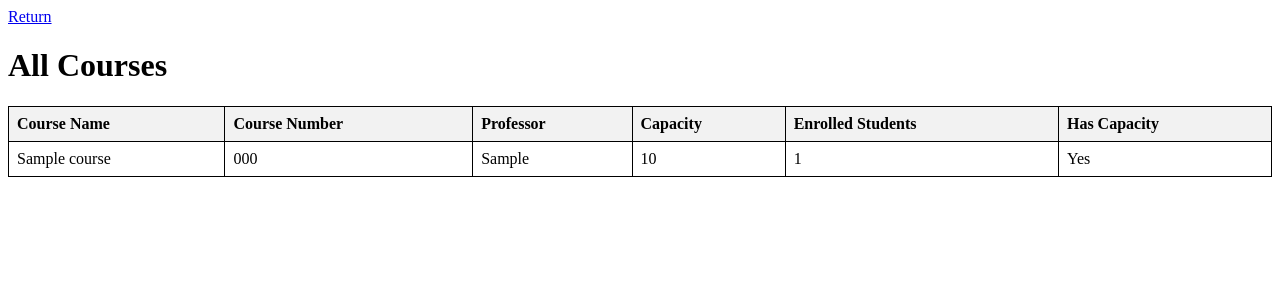
After one commit to sstafford4/CSE108-Mini-Project, a Flask app: page /teacher_all_courses in a window 1280 px wide. The commit adds this page. Shown: the top 300 px of the page. Run offline with Flask 3, Linux system fonts and the light colour scheme; the visitor is signed in with stand-in values (Sample User, id 1); tables that the repository leaves empty hold one stand-in row (values such as "Sample post").

Commit message:
Teachers can see all of the classes offered and all of the classes that they teach. Added new teacherAllCourses html file so that teachers do not have the option to register for courses.

```diff
--- a/back-end/main.py
+++ b/back-end/main.py
@@ -125,6 +125,20 @@ def get_all_courses():
     all_courses_list = Course.query.all()
     return render_template('allCourses.html', courses=all_courses_list, enrolled_course_ids=enrolled_course_ids)
 
+@app.route('/teacher_all_courses', methods=['GET'])
+def teacher_all_courses():
+    if 'user_id' not in session:
+        return redirect(url_for('index'))
+
+    user_id = session['user_id']
+
+    enrolled_course_ids = {
+        enrollment.course_id for enrollment in Enrollment.query.filter_by(user_id=user_id).all()
+    }
+
+    all_courses_list = Course.query.all()
+    return render_template('teacherAllCourses.html', courses=all_courses_list, enrolled_course_ids=enrolled_course_ids)
+
 @app.route('/register_for_course/<int:course_id>', methods=['GET', 'POST'])
 def register_for_course(course_id):
     if 'user_id' not in session:
@@ -186,6 +200,7 @@ def student_courses():
         Course.course_number,
         Course.professor,
         Course.enrolled_students,
+        Course.capacity
     ).all()
 
     return render_template('student_courses.html', courses=registered_courses)
@@ -196,6 +211,29 @@ def logout():
     session.clear()  # Clear all session data
     return redirect(url_for('index')), flash("You have been logged out.", "info")  # Redirect to login page
 
+
+@app.route('/teacher/courses', methods=['GET'])
+def get_teacher_courses():
+    if 'user_id' not in session:
+        return redirect(url_for('login'))  # Redirect to login if no user session
+
+    # Get the user_id from the session (the logged-in user's ID)
+    user_id = session['user_id']
+
+    # Query the User model to get the person_name (teacher's name) by user_id
+    user = User.query.filter_by(id=user_id).first()
+
+    if not user:
+        return redirect(url_for('login'))  # If no user found, redirect to login
+
+    person_name = user.person_name  # Assuming 'person_name' is the field for the teacher's name
+
+    # Query the courses taught by the teacher (professor)
+    courses = Course.query.filter_by(professor=person_name).all()
+
+    # Render the courses in the HTML template
+    return render_template('teacher_courses.html', person_name=person_name, courses=courses)
+
 if __name__ == '__main__':
     with app.app_context():
         db.create_all()  # Ensure database is created
--- a/back-end/templates/student_courses.html
+++ b/back-end/templates/student_courses.html
@@ -57,6 +57,7 @@
                 <th>Course Number</th>
                 <th>Professor</th>
                 <th>Enrolled Students</th>
+                <th>Capacity</th>
                 <th>Actions</th>
             </tr>
         </thead>
@@ -67,6 +68,7 @@
                 <td>{{ course.course_number }}</td>
                 <td>{{ course.professor }}</td>
                 <td>{{ course.enrolled_students }}</td>
+                <td>{{ course.capacity }}</td>
                 <td>
                     <button onclick="dropCourse({{ course.id }})">Drop Course</button>
                 </td>
--- /dev/null
+++ b/back-end/templates/teacherAllCourses.html
@@ -0,0 +1,73 @@
+<!DOCTYPE html>
+<html lang="en">
+<head>
+    <title>All Courses</title>
+    <style>
+        table {
+            width: 100%;
+            border-collapse: collapse;
+        }
+        th, td {
+            border: 1px solid black;
+            padding: 8px;
+            text-align: left;
+        }
+        th {
+            background-color: #f2f2f2;
+        }
+    </style>
+    <script>
+        async function studentRegister(course_id) {
+            try {
+                // Send a POST request to register the student
+                const response = await fetch(`/register_for_course/${course_id}`, {
+                    method: 'POST',
+                    headers: {
+                        'Content-Type': 'application/json',
+                    },
+                    body: JSON.stringify({ course_id: course_id })
+                });
+
+                if (!response.ok) {
+                    throw new Error('Failed to register for course');
+                }
+
+                // Notify the user and reload the page to reflect the updated enrollment status
+                alert('Successfully registered for the course!');
+                window.location.reload();
+            } catch (error) {
+                console.error('Error registering for course:', error);
+                alert('Error registering for course. Please try again later.');
+            }
+        }
+    </script>
+</head>
+<body>
+    <a href="javascript:history.back()" class="return">Return</a>
+    <h1>All Courses</h1>
+    <table>
+        <thead>
+            <tr>
+                <th>Course Name</th>
+                <th>Course Number</th>
+                <th>Professor</th>
+                <th>Capacity</th>
+                <th>Enrolled Students</th>
+                <th>Has Capacity</th>
+            </tr>
+        </thead>
+        <tbody>
+            {% for course in courses %}
+            <tr>
+                <td>{{ course.course_name }}</td>
+                <td>{{ course.course_number }}</td>
+                <td>{{ course.professor }}</td>
+                <td>{{ course.capacity }}</td>
+                <td>{{ course.enrolled_students }}</td>
+                <td>{{ 'Yes' if course.enrolled_students < course.capacity else 'No' }}</td>
+            </tr>
+            {% endfor %}
+        </tbody>
+    </table>
+</body>
+</html>
--- a/back-end/templates/teacherview.html
+++ b/back-end/templates/teacherview.html
@@ -8,5 +8,11 @@
             <!-- Use the URL for the index route -->
             <a href="{{ url_for('index') }}" class="back-to-login">Log Out</a>
         </div>
+        <div>
+            <a href="{{ url_for('teacher_all_courses') }}" class="all-courses">View All Courses</a>
+        </div>
+        <div>
+            <a href="{{ url_for('get_teacher_courses', person_name=person_name) }}" class="teacher-courses">Courses You Teach</a>
+        </div>
     </body>
 </html>
```
Also changed, not shown: back-end/templates/teacher_courses.html (added, +46 -0 lines).
